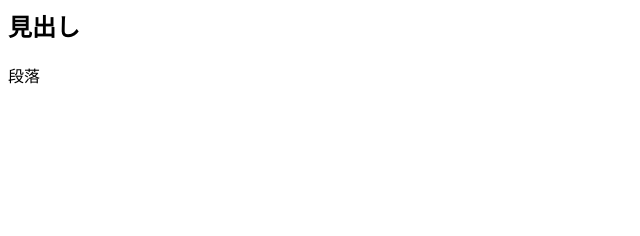
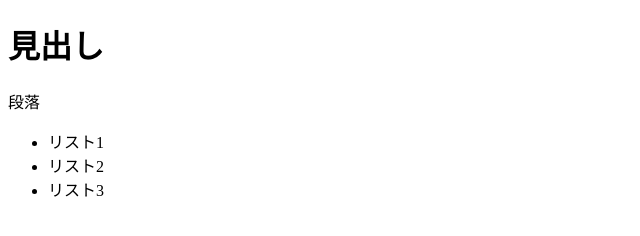
Before and after one commit to homiii116/javascript-writing, a website: page output/index.html in a window 1280 px wide. Shown: the whole page, without its empty margins (0-640 px from the left). Drawn offline with Linux system fonts and the light colour scheme.

Commit message:
check output

```diff
--- a/output/index.html
+++ b/output/index.html
@@ -1 +1,17 @@
-<div><h2>見出し</h2><p>段落</p></div>
+<!DOCTYPE html>
+<html>
+<body>
+  <h1>見出し</h1>
+  <p>段落</p>
+  <ul>
+    <li>リスト1</li>
+    <li>リスト2</li>
+    <li>リスト3</li>
+  </ul>
+
+  <script>
+    console.log(document.body.childNodes);
+    // NodeList(8) [text, h1, text, p, text, ul, text, script]
+  </script>
+</body>
+</html>
```
